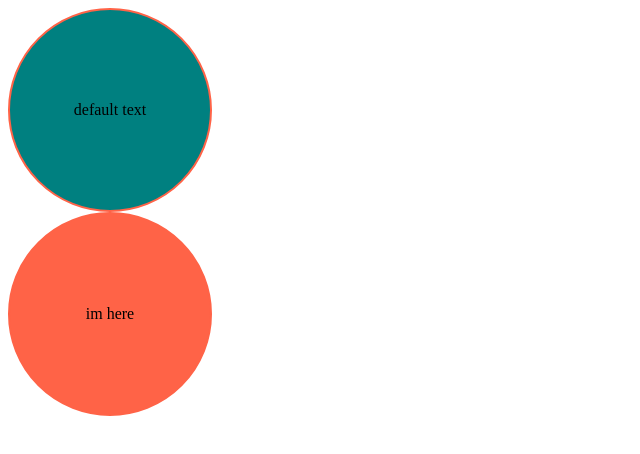
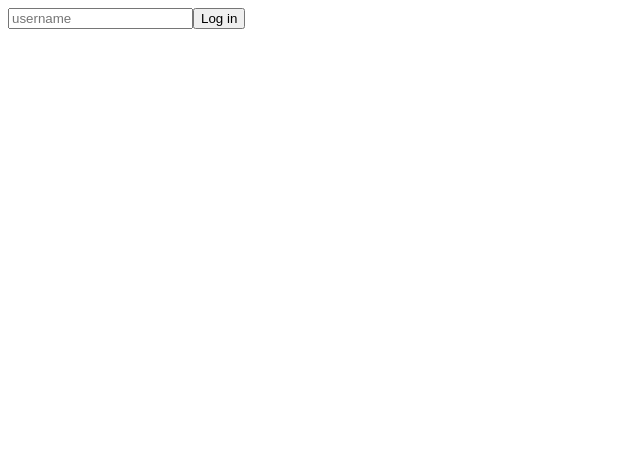
Before and after one commit to Typonote/CryptoTracker, a React (Create React App) app: page / in a window 1280 px wide. Shown: the top 454 px of the page, without its empty margins (0-640 px from the left). Built offline with nearby package versions, Linux system fonts and the light colour scheme.

Commit message:
#5 Forms

```diff
--- a/src/App.tsx
+++ b/src/App.tsx
@@ -1,11 +1,31 @@
-import React from "react";
-import Circle from "./Components/Circle";
+import React, { useState } from "react";
 
 function App() {
+  const [value, setValue] = useState("");
+
+  const onChangeHandler = (event: React.FormEvent<HTMLInputElement>) => {
+    const {
+      currentTarget: { value },
+    } = event;
+    setValue(value);
+  };
+
+  const onSubmitHandler = (event: React.FormEvent<HTMLFormElement>) => {
+    event.preventDefault();
+    console.log("Hello", value);
+  };
+
   return (
     <div>
-      <Circle bgColor="teal" borderColor="tomato" />
-      <Circle bgColor="tomato" text="im here" />
+      <form onSubmit={onSubmitHandler}>
+        <input
+          value={value}
+          onChange={onChangeHandler}
+          type="text"
+          placeholder="username"
+        />
+        <button>Log in</button>
+      </form>
     </div>
   );
 }
--- a/src/Components/Circle.tsx
+++ /dev/null
@@ -1,35 +0,0 @@
-import React, { useState } from "react";
-import styled from "styled-components";
-
-interface ContainerProps {
-  bgColor: string;
-  borderColor?: string;
-}
-
-const Container = styled.div<ContainerProps>`
-  width: 200px;
-  height: 200px;
-  border-radius: 50%;
-  display: flex;
-  justify-content: center;
-  align-items: center;
-  background-color: ${(props) => props.bgColor};
-  border: 2px solid ${(props) => props.borderColor};
-`;
-
-interface CircleProps {
-  bgColor: string;
-  borderColor?: string;
-  text?: string;
-}
-
-function Circle({ bgColor, borderColor, text = "default text" }: CircleProps) {
-  const [count, setCount] = useState(1);
-  return (
-    <Container bgColor={bgColor} borderColor={borderColor ?? bgColor}>
-      {text}
-    </Container>
-  );
-}
-
-export default Circle;
```
